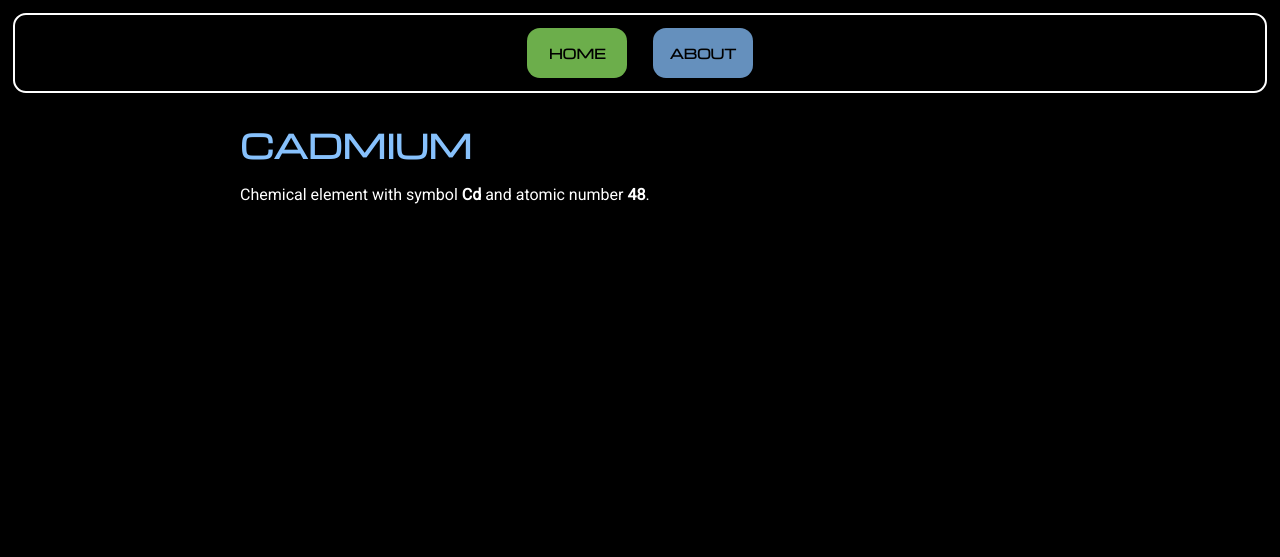
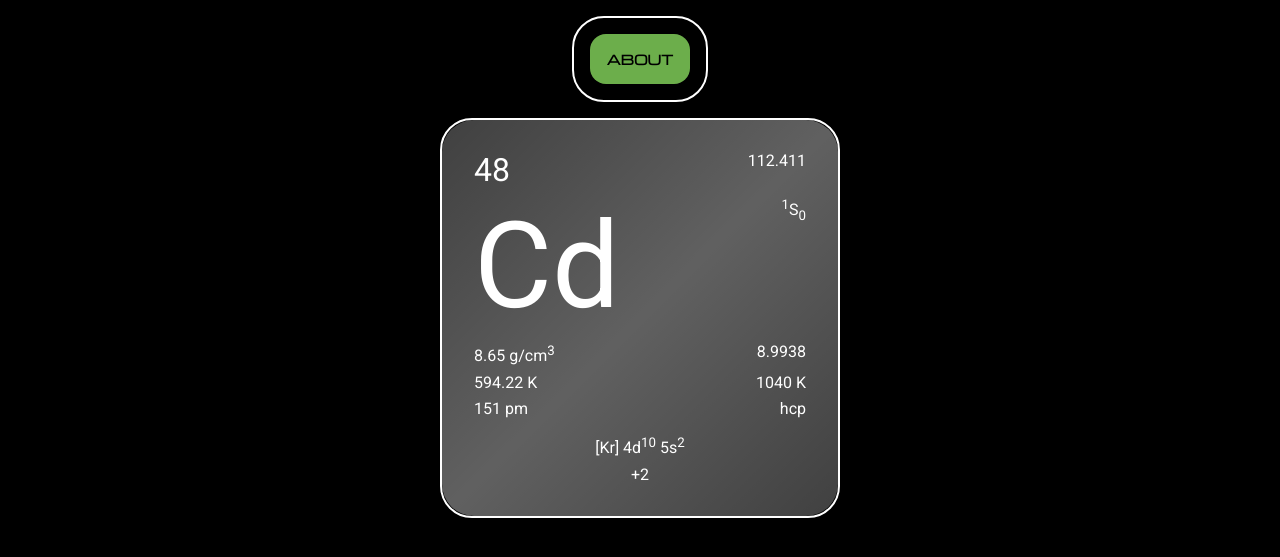
Before and after one commit to kmules1/kmules1.github.io, a Jekyll site: the page built from index.md, in a window 1280 px wide. Shown: the top 557 px of the page. Built offline with Jekyll 4.4.1, drawn with Linux system fonts in a browser that asks for light colours.

Commit message:
cadmium diagram

```diff
--- a/Gemfile
+++ b/Gemfile
@@ -27,3 +27,5 @@ end
 
 # Performance-booster for watching directories on Windows
 gem "wdm", "~> 0.1.1", :platforms => [:mingw, :x64_mingw, :mswin]
+
+gem "jemoji"
--- a/_config.yml
+++ b/_config.yml
@@ -33,6 +33,7 @@ github_username:  jekyll
 theme: minima
 plugins:
   - jekyll-feed
+  - jemoji
 
 # Exclude from processing.
 # The following items will not be processed, by default.
--- a/_data/navigation.yml
+++ b/_data/navigation.yml
@@ -1,4 +1,2 @@
-- name: Home
+- name: About
   link: /
-- name: About
-  link: /about
--- a/_includes/navigation.html
+++ b/_includes/navigation.html
@@ -1,5 +1,7 @@
 <nav>
+	<ul>
   {% for item in site.data.navigation %}
-    <a href="{{ item.link }}" {% if page.url == item.link %}class="current"{% endif %}><p>{{ item.name }}</p></a>
+		<li><a href="{{ item.link }}" {% if page.url == item.link %}class="current" aria-current="page"{% endif %}>{{ item.name }}</a></li>
   {% endfor %}
+	<ul>
 </nav>
--- a/_sass/main.scss
+++ b/_sass/main.scss
@@ -1,90 +1,153 @@
-$bgcol:					#000000;
-$col:					#FFFFFF;
-$high:					#87C1FC;
-$warn:					#FFAA00;
-$err:					#DA691F;
-$good:					#91E964;
+$bgcol:						#000000;
+$col:						#FFFFFF;
+$high:						#87C1FC;
+$warn:						#FFAA00;
+$err:						#DA691F;
+$good:						#91E964;
+
+* {
+	box-sizing:				border-box;
+}
 
 html {
-	line-height:		1.15;
-	background-color:	$bgcol;
-	color:				$col;
-	font-family:		'Roboto', sans-serif;
+	line-height:			1.15;
+	background-color:		$bgcol;
+	color:					$col;
+	font-family:			'Roboto', sans-serif;
 }
 
 body {
-	margin:				0;
-	display:			flex;
-	flex-direction:		column;
+	margin:					0;
+	display:				flex;
+	flex-direction:			column;
 }
 
 main {
-	display:			block;
-	width:				800px;
-	margin:				0 auto;
+	display:				block;
+	width:					800px;
+	margin:					0 auto;
 }
 
 h1,h2,h3,h4,h5 {
-	font-family:		'Michroma', sans-serif;
-	text-transform:		uppercase;
-	color:				$high;
+	font-family:			'Michroma', sans-serif;
+	text-transform:			uppercase;
+	color:					$high;
 }
 
 h1 {
-	font-size:			2em;
-	margin:				0.67em 0;
+	font-size:				2em;
+	margin:					0.67em 0;
 }
 
 nav {
-	display:			flex;
-	flex-direction:		row;
-	justify-content:	center;
-	font-family:		'Michroma', sans-serif;
-	font-size:			small;
-	font-weight:		bold;
-	text-transform:		uppercase;
-	border:				2px solid $col;
-	border-radius:		1em;
-	margin:				1em;
+	font-family:			'Michroma', sans-serif;
+	font-size:				small;
+	font-weight:			bold;
+	text-transform:			uppercase;
+	border:					2px solid $col;
+	border-radius:			2rem;
+	margin:					1rem auto;
+	padding:				.5rem;
+}
+
+nav ul {
+	display:				flex;
+	flex-direction:			row;
+	justify-content:		center;
+	margin:					0;
+	padding:				0;
+	list-style-type:		none;
 }
 
 nav a {
-	display:			flex;
-	flex-direction:		column;
-	justify-content:	center;
-	width:				100px;
-	height:				50px;
-	border-radius:		1em;
-	margin:				1em;
-	text-align:			center;
-	color:				$bgcol;
-	opacity:			0.75;
-	text-decoration:	none;
-	transform:			opacity .25s;
+	display:				flex;
+	flex-direction:			column;
+	justify-content:		center;
+	width:					100px;
+	height:					50px;
+	border-radius:			1rem;
+	margin:					.5rem;
+	text-align:				center;
+	color:					$bgcol;
+	opacity:				0.75;
+	text-decoration:		none;
+	transform:				opacity .25s;
 }
 nav a:link, nav a:visited {
-	background-color:	$high;
+	background-color:		$high;
 }
 nav a:hover, nav a.current:hover {
-	background-color:	$warn;
-	opacity:			1;
+	background-color:		$warn;
+	opacity:				1;
 }
 nav a.current, nav a:active {
-	background-color:	$good;
-}
-nav p {
-	text-align:			center;
+	background-color:		$good;
 }
 
 main a {
-	background-color:	transparent;
+	background-color:		transparent;
 }
 main a:link, main a:visited {
-	color:				$high;
+	color:					$high;
 }
 main a:active {
-	color:				$good;
+	color:					$good;
 }
 main a:hover {
-	color:				$warn;
+	color:					$warn;
 }
+
+dl.element {
+	position:				relative;
+	border:					2px solid white;
+	border-radius:			2rem;
+	width:					25rem;
+	height:					25rem;
+	margin:					0 auto;
+	padding:				2rem;
+	display:				grid;
+	grid-template-columns:	auto auto;
+}
+dl.element::before {
+	content:				"";
+	background-color:		silver;
+	background-image:		linear-gradient(to bottom right, gray, silver, gray);
+	background-size:		cover;
+	position:				absolute;
+	top:					0px;
+	right:					0px;
+	bottom:					0px;
+	left:					0px;
+	border-radius:			2rem;
+	opacity:				.5;
+	z-index:				-1;
+}
+dl.element dt {
+	display:				none;
+}
+dl.element dd {
+	margin:					0;
+}
+dd.at-number {
+	font-size:				xx-large;
+}
+dd.at-weight, dd.ground-state, dd.ionization, dd.boiling-point, dd.crystal {
+	text-align:				right;
+}
+dd.symbol {
+	font-size:				120px;
+}
+dd.ground-state {
+	display:				flex;
+	flex-direction:			column;
+}
+dd.ground-state span {
+	margin-bottom:			1rem;
+}
+dd.configuration, dd.oxidation {
+	grid-column:			1 / 3;
+	text-align:				center;
+	display:				flex;
+	flex-direction:			column;
+	justify-content:		end;
+}
--- a/index.md
+++ b/index.md
@@ -3,6 +3,17 @@ layout: default
 title: Home
 ---
 
-# Cadmium
-
-Chemical element with symbol **Cd** and atomic number **48**.
+Cadmium
+: {: .at-number} 48
+: {: .at-weight} 112.411
+: {: .symbol} Cd
+: {: .ground-state} <span><sup>1</sup>S<sub>0</sub></span>
+: {: .density} 8.65 g/cm<sup>3</sup>
+: {: .ionization} 8.9938
+: {: .melting-point} 594.22 K
+: {: .boiling-point} 1040 K
+: {: .at-radius} 151 pm
+: {: .crystal} hcp
+: {: .configuration} <span>\[Kr\] 4d<sup>10</sup> 5s<sup>2</sup></span>
+: {: .oxidation} +2
+{: .element}
```
Also changed, not shown: Gemfile.lock.
